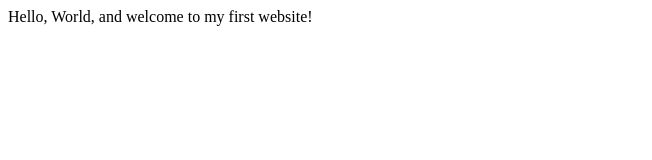
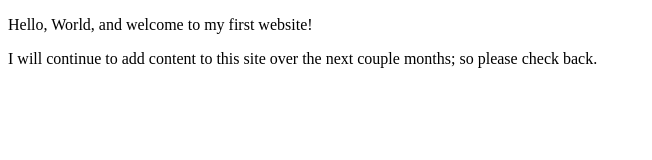
Before and after one commit to palmerq/palmerq.github.io, a plain HTML site: page index.html in a window 1280 px wide. Shown: the whole page, without its empty margins (0-652 px from the left). Drawn offline with Linux system fonts and the light colour scheme.

Commit message:
expanded home page
updated meta information and added content

```diff
--- a/index.html
+++ b/index.html
@@ -3,9 +3,13 @@
     <head>
         <meta charset="utf-8">
         <meta name="viewport" content="width=device-width, initial-scale=1.0">
-        <title>My First Website</title>
+        <meta name="author" content="QP">
+
+
+        <title>CE Truffaut | Web Developer</title>
     </head>
     <body>
-       Hello, World, and welcome to my first website!
+       <p>Hello, World, and welcome to my first website!</p>
+       <p>I will continue to add content to this site over the next couple months; so please check back.</p>
     </body>
 </html>
```
